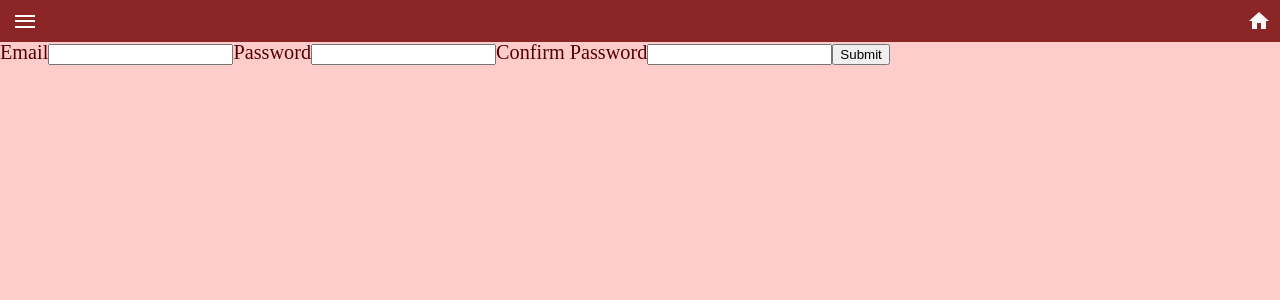
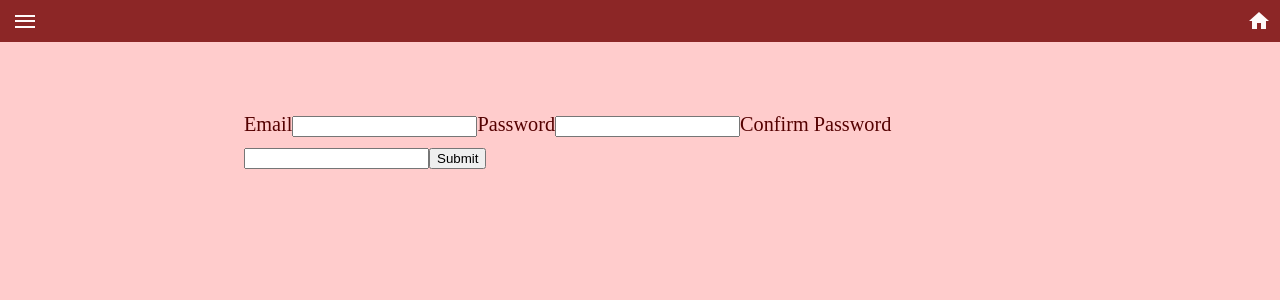
Before and after one commit to ahmedjahmi/new-site, a Next.js app: page /signup in a window 1280 px wide. Shown: the top 300 px of the page. Built offline with nearby package versions, Linux system fonts and the light colour scheme.

Commit message:
Add page layout to signup page

```diff
--- a/styles/page.module.scss
+++ b/styles/page.module.scss
@@ -81,6 +81,19 @@
 	margin-bottom: 4rem;
 }
 .resumeContainer {
+	max-width: 46rem;
+	padding: 0 1rem;
+	margin: 3rem auto 3rem;
+}
+
+// Signup page
+
+.signupPageContainer {
+	margin-top: 6rem;
+	margin-bottom: 4rem;
+}
+
+.signupFormContainer {
 	max-width: 46rem;
 	padding: 0 1rem;
 	margin: 3rem auto 3rem;
```
